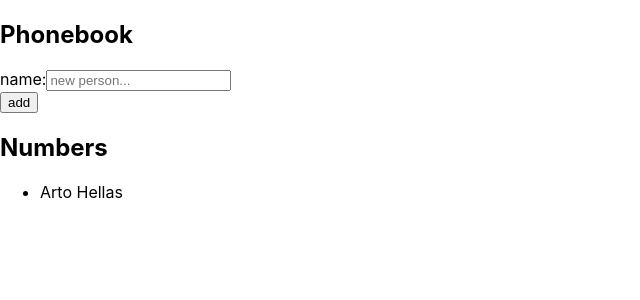
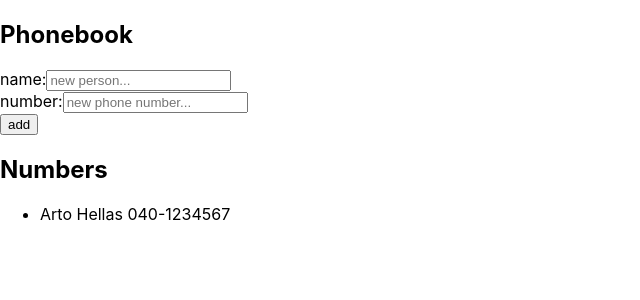
Before and after one commit to hitonichi/DuyTranNhat-contries-list-app, a React (Create React App) app in the folder part2-phonebook/: page / in a window 1280 px wide. Shown: the top 300 px of the page, without its empty margins (0-640 px from the left). Built offline with nearby package versions, Linux system fonts and the light colour scheme.

Commit message:
done Step3

```diff
--- a/part2-phonebook/src/App.js
+++ b/part2-phonebook/src/App.js
@@ -5,9 +5,11 @@
 
 const App = () => {
   const [people, setPeople] = useState([
-    { name: 'Arto Hellas' }
+    { name: 'Arto Hellas',
+      number: '040-1234567' }
   ])
   const [newName, setNewName] = useState('')
+  const [newNumber, setNewNumber] = useState('')
 
   const handleAddPerson = (event) => {
     event.preventDefault();
@@ -18,20 +20,27 @@
     if (typeof people.find((person) => person.name === newName) !== 'undefined') {
       alert(`${newName} is already added in the Phonebook!`)
       setNewName('')
+      setNewNumber('')
     }
     else {
       const newPersonObj = {
-        name: newName
+        name: newName,
+        number: newNumber
       }
 
       setPeople(people.concat(newPersonObj))
       setNewName('')
+      setNewNumber('')
     }
   }
 
   const handleNameChange = (event) => {
     // console.log(event.target.value);
     setNewName(event.target.value)
+  }
+
+  const handleNumberChange = (event) => {
+    setNewNumber(event.target.value)
   }
 
   return (
@@ -46,6 +55,13 @@
             placeholder='new person...'></input>
         </div>
         <div>
+          number:
+          <input
+            value={newNumber}
+            onChange={handleNumberChange}
+            placeholder='new phone number...'></input>
+        </div>
+        <div>
           <button type="submit">add</button>
         </div>
       </form>
--- a/part2-phonebook/src/components/Person.js
+++ b/part2-phonebook/src/components/Person.js
@@ -1,6 +1,6 @@
 const Person = ({person}) => {
     return (
-        <li>{person.name}</li>
+        <li>{person.name} {person.number}</li>
     )
 }
 
```
